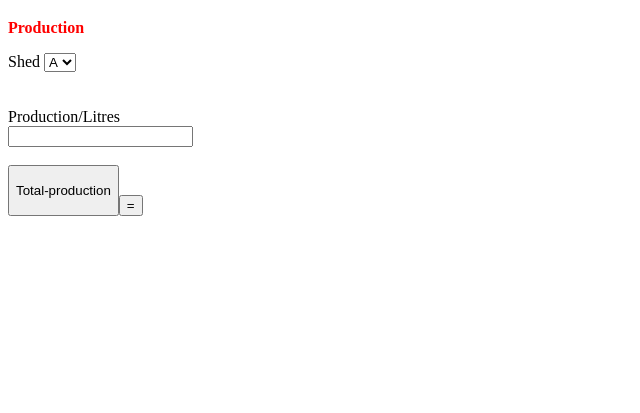
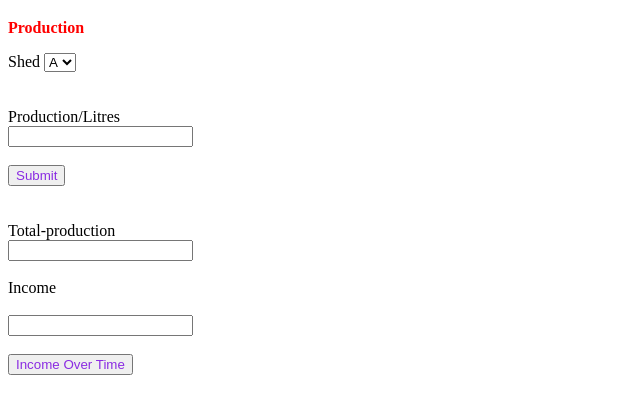
Before and after one commit to Carolwanzuu/JS-milk-production, a plain HTML site: page index.html in a window 1280 px wide. Shown: the part 61-474 px from the top of the page, without its empty margins (0-640 px from the left). Drawn offline with Linux system fonts and the light colour scheme.

Commit message:
add text to html

```diff
--- a/index.css
+++ b/index.css
@@ -9,3 +9,11 @@ h1{
     font-size: large;
     color: rgba(25, 15, 160, 0.133)
 }
+button{
+    color:blueviolet
+}
+body{
+    display: flexbox;
+    flex-direction: column;
+    justify-content: center;
+}
--- a/index.html
+++ b/index.html
@@ -28,13 +28,22 @@
     <input type = "number" id = "Production">
     <br>
     <br>
-    <button input type = "submit" value="Submit" onclick = "return updateProduction">
-<br>
-<label for="Total-production">Total-production</label>
+    <button input type = "submit" value="Submit" onclick = "return updateProduction">Submit</button>
+    <br>
+    <br>
+    <br>
+   <label for="Total-production">Total-production</label>
+   <br>
+   <input />
+   <br>
+   <br>
+   <label for ="Income">Income</label>
+   <br>
+   <br>
+<input />
 <br>
 <br>
-
-<button onclick="return getTotalProduction" value="click">=</button>
+<button onclick="return getTotalProduction" value="click">Income Over Time</button>
 <br>
 <br>
 
```
Also changed, not shown: script.js (+14 -6 lines).
